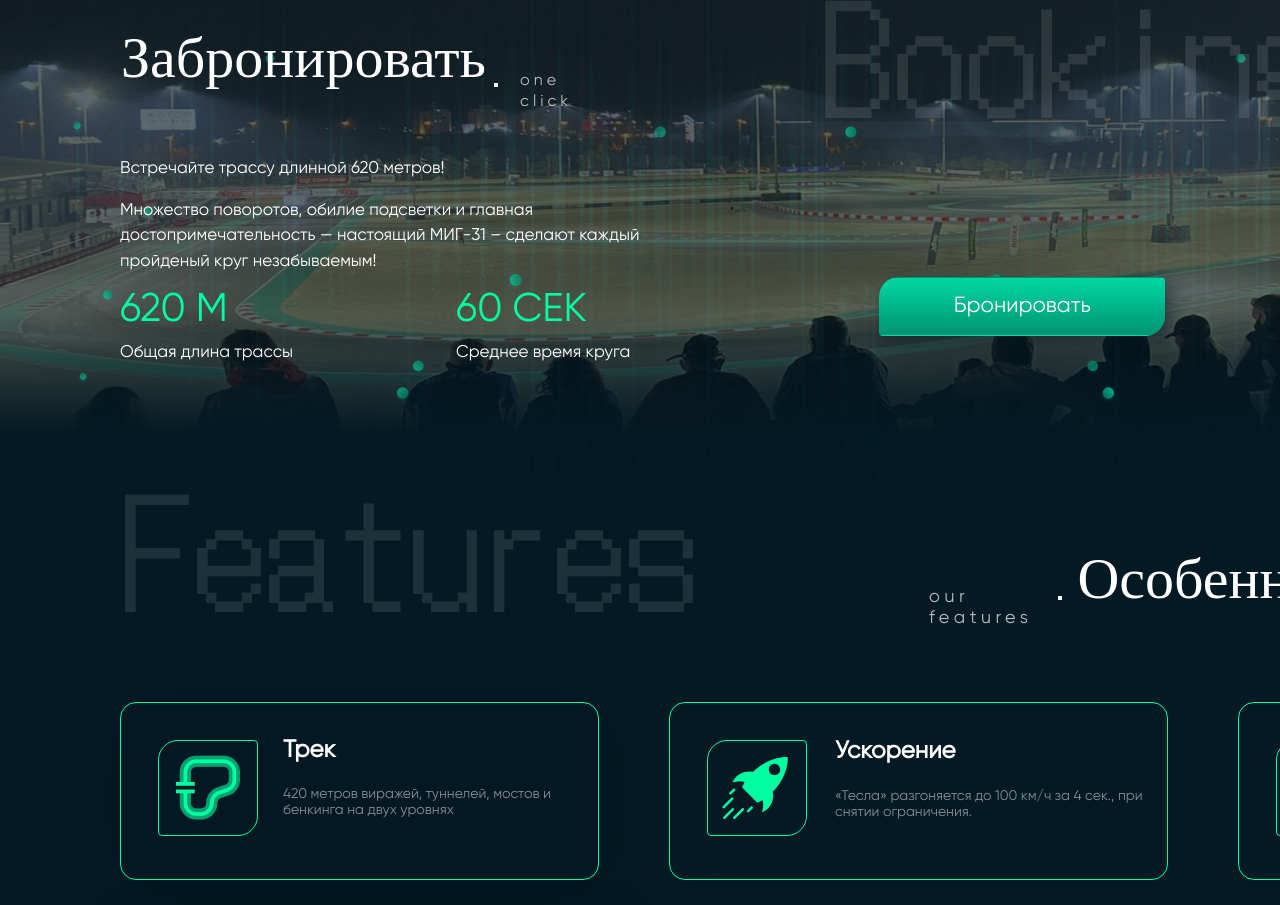
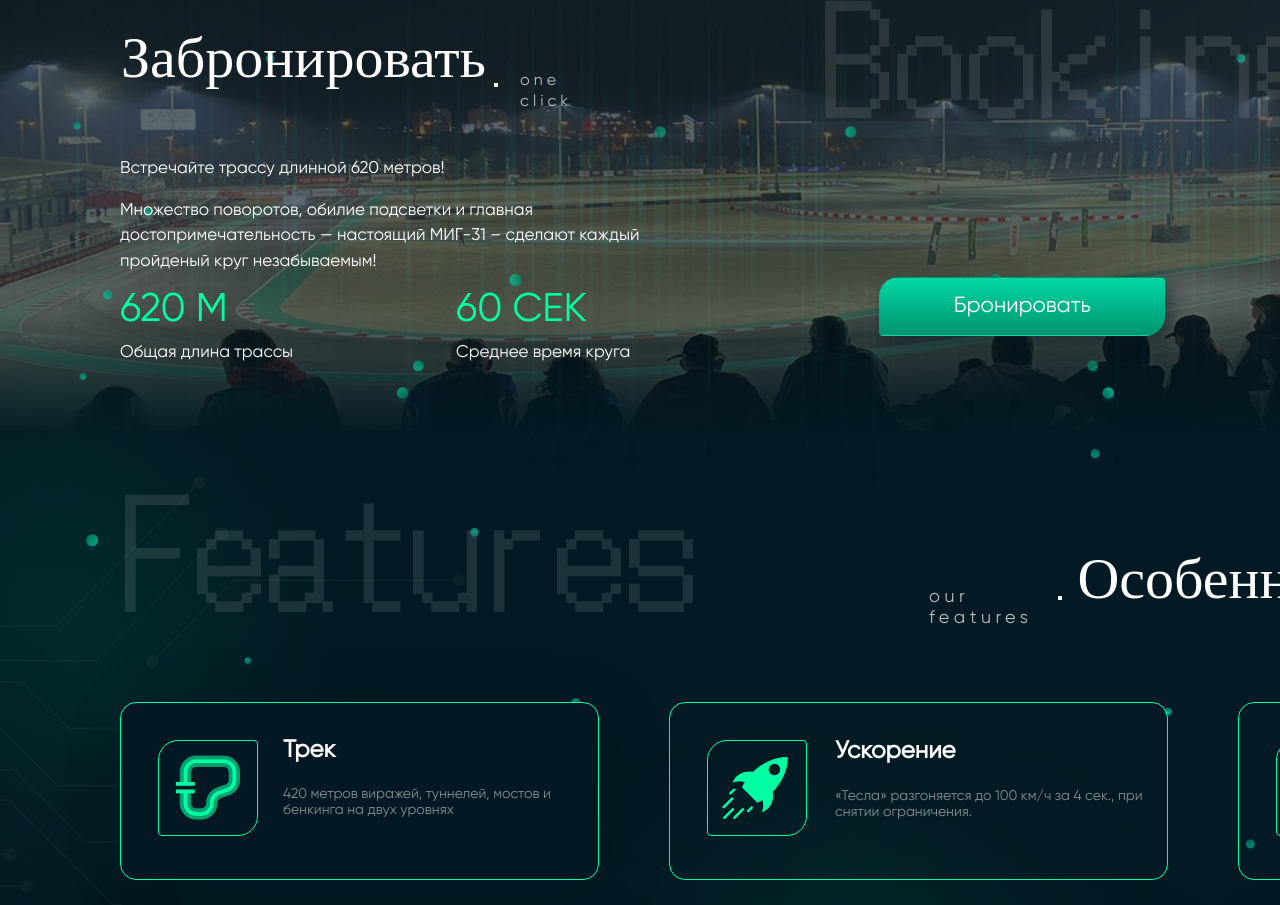
Before and after one commit to Drumpoltava/BatumiKarting, a plain HTML site: page index.html in a window 1280 px wide. Shown: the part 1850-2755 px from the top of the page. Drawn offline with Linux system fonts and the light colour scheme.

Commit message:
add-background

```diff
--- a/index.html
+++ b/index.html
@@ -106,6 +106,7 @@
     </div>
   </div>
 
+  <div class="karting-features-background">
     <div class="karting-features">
       <div class="featyres-title">Features</div>
       <div class="karting-features-text">our features</div>
@@ -136,7 +137,8 @@
           <img class="track-safety-img" src="./resources/img/features-4.png">
         </div>
         <div class="track-safety-title">Безопасность</div>
-      <div class="track-safety-text">Современные карты и полный контроль со стороны сотрудников обеспечивают абсолютную
+        <div class="track-safety-text">Современные карты и полный контроль со стороны сотрудников обеспечивают
+          абсолютную
           безопасность гонки</div>
       </div>
     </div>
@@ -166,6 +168,7 @@
         </div>
         <div class="track-reverse-title">Задний ход</div>
         <div class="track-reverse-text">Все карты оснащены кнопкой Reverse, которая активирует задний ход у болида</div>
+      </div>
     </div>
   </div>
 
--- a/style.css
+++ b/style.css
@@ -380,6 +380,10 @@ body {
     font-size: 22px;
     color: white;
     margin-top: 21px;
+}
+
+.karting-features-background {
+    background-image: url("./resources/img/features.png");
 }
 
 .karting-features {
```
Also changed, not shown: resources/img/features.png (added). Lines whose indentation alone changed are shown as unchanged.
